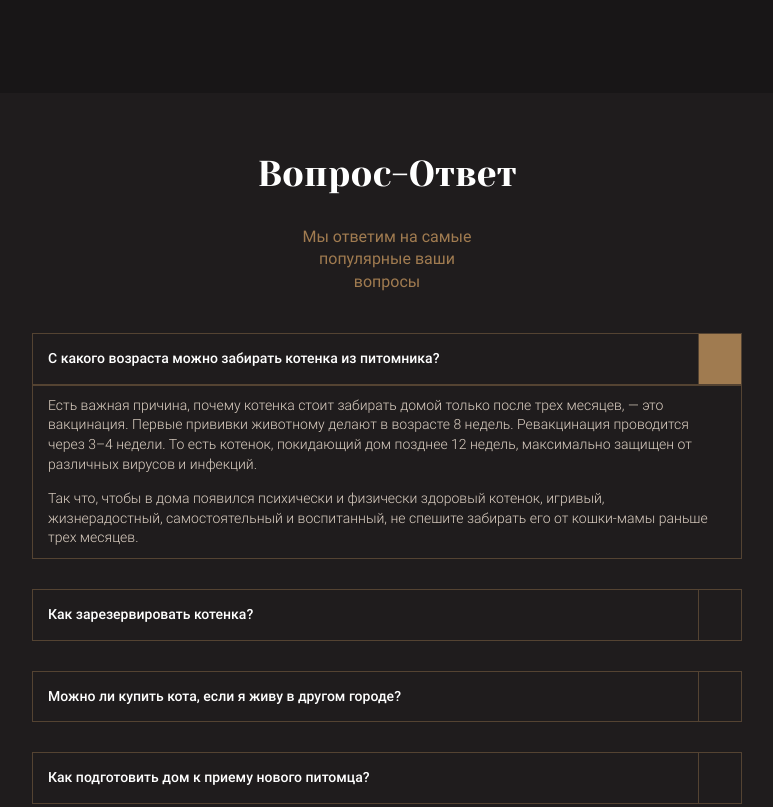
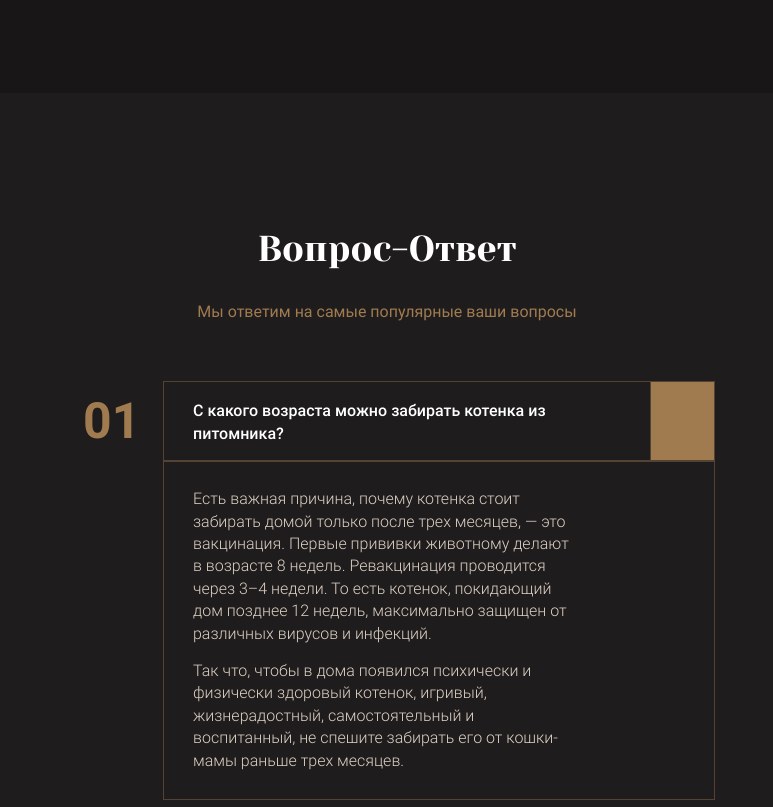
Before and after one commit to rook16rus/Main-coon, a website built with webpack: page src/index.html in a window 1280 px wide. Shown: the part 5363-6170 px from the top of the page, without its empty margins (253-1026 px from the left). Built offline with nearby package versions, Linux system fonts and the light colour scheme; files whose address does not match are found by name.

Commit message:
Адаптировал блок популярных вопрос под планшетный устройства

```diff
--- a/src/css/style.scss
+++ b/src/css/style.scss
@@ -4,6 +4,7 @@
 body {
   margin: 0;
   padding: 0;
+  overflow-x: hidden;
 
   font-family: "Roboto", "Arial", sans-serif;
   font-weight: 300;
@@ -998,6 +999,10 @@ body {
 .faq {
   padding: 60px 0;
   text-align: center;
+
+  @media (min-width: $tablet-width) {
+    padding: 135px 0 85px;
+  }
 }
 
 .faq__title {
@@ -1007,30 +1012,68 @@ body {
 .faq__description {
   margin: 0 auto 40px;
   max-width: 185px;
+
+  @media (min-width: $tablet-width) {
+    margin-bottom: 58px;
+    max-width: 450px;
+  }
 }
 
 .faq-list {
   list-style: none;
   margin: 0 0 -30px;
   padding: 0;
+  counter-reset: faq;
 }
 
 .faq-list__item {
   margin-bottom: 30px;
   text-align: left;
+
+  @media (min-width: $tablet-width) {
+    margin: 0 27px 25px 131px;
+  }
 }
 
 .question-block {
   display: flex;
   border: 1px solid #544332;
+
+  @media (min-width: $tablet-width) {
+    position: relative;
+    counter-increment: faq;
+
+    min-height: 76px;
+
+    &::before {
+      content: "0" counter(faq);
+
+      position: absolute;
+      left: -81px;
+      top: 50%;
+      transform: translateY(-50%);
+
+      font-family: inherit;
+      font-weight: 700;
+      font-size: 50px;
+      line-height: normal;
+      color: #A07B50;
+    }
+  }
 }
 
 .question-block__question {
-  flex: 1;
+  flex-grow: 1;
   padding: 15px 10px 15px 15px;
   margin: 0;
 
   font-weight: 500;
+
+  @media (min-width: $tablet-width) {
+    align-self: center;
+    padding: 18px 70px 15px 29px;
+    font-size: 16px;
+  }
 }
 
 .question-block__button {
@@ -1044,11 +1087,19 @@ body {
     background-color: $lightBrown;
     background-image: url(../images/minus.svg);
   }
+
+  @media (min-width: $tablet-width) {
+    width: 72px;
+  }
 }
 
 .answer-block {
   border: 1px solid #544332;
   padding: 10px 25px 10px 15px;
+
+  @media (min-width: $tablet-width) {
+    padding: 26px 142px 27px 29px;
+  }
 }
 
 .answer-block__answer {
@@ -1058,4 +1109,8 @@ body {
   &:last-of-type {
     margin-bottom: 0;
   }
+
+  @media (min-width: $tablet-width) {
+    font-size: 16px;
+  }
 }
```
